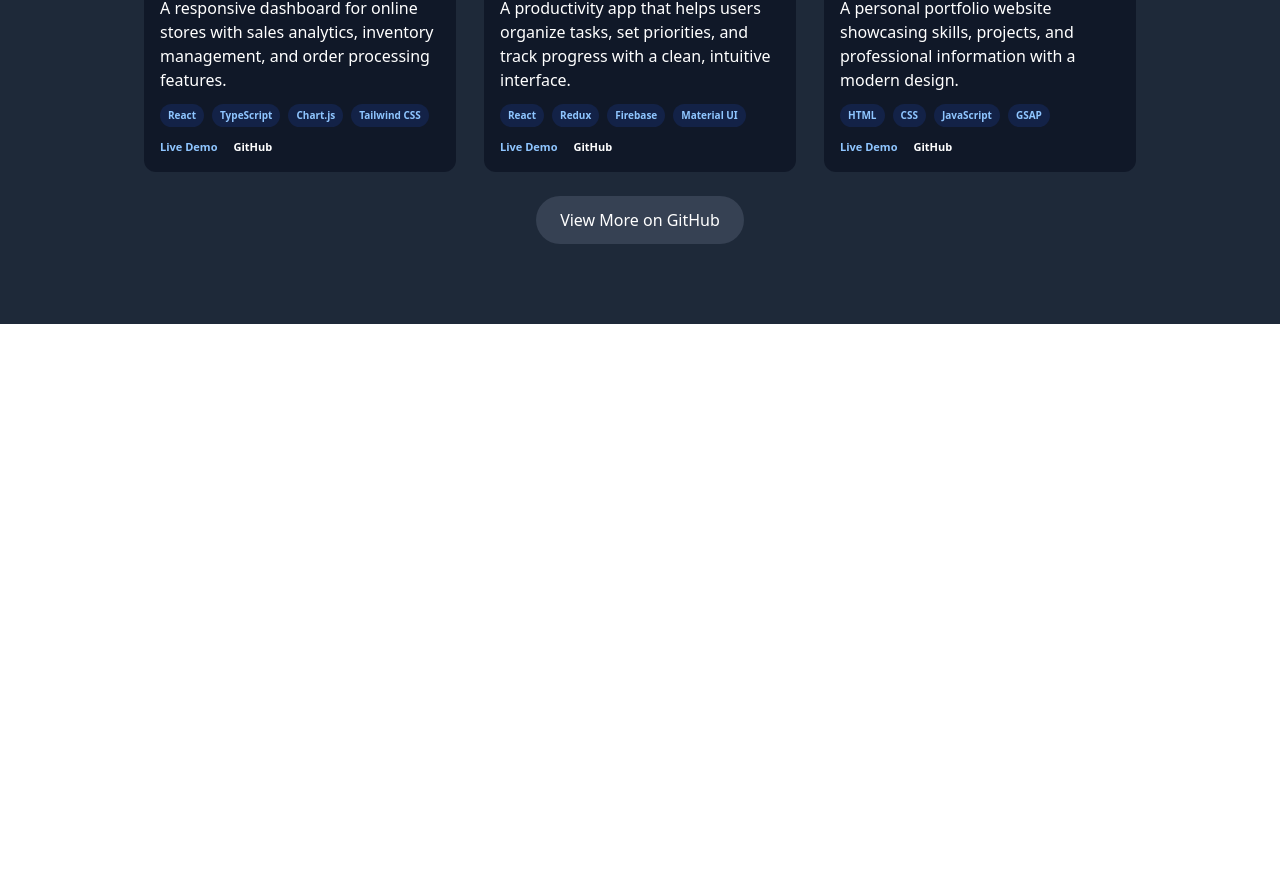
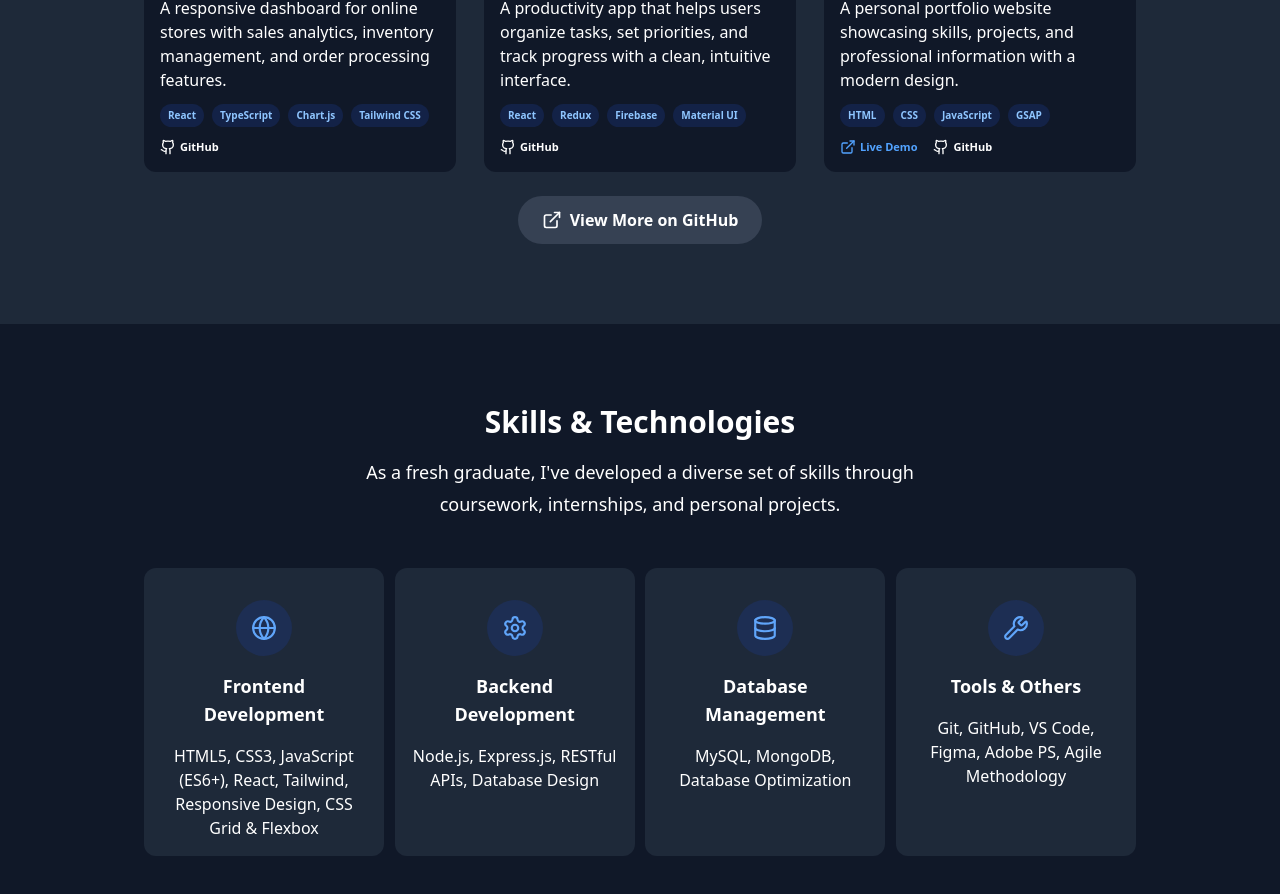
Before and after one commit to jobertmampusti/jobertmampusti, a React (Vite) app: page / in a window 1280 px wide. Shown: the part 1712-2606 px from the top of the page. Before the commit the page ends 2036 px from the top, so only its background shows below. Built offline with nearby package versions, Linux system fonts and the light colour scheme.

Commit message:
feat: added Skills section

```diff
--- a/package.json
+++ b/package.json
@@ -12,6 +12,7 @@
   },
   "dependencies": {
     "@tailwindcss/vite": "^4.1.8",
+    "lucide-react": "^0.513.0",
     "react": "^19.1.0",
     "react-dom": "^19.1.0",
     "tailwindcss": "^4.1.8"
--- a/src/App.tsx
+++ b/src/App.tsx
@@ -2,6 +2,7 @@ import Header from './components/Header';
 import Home from './components/Home';
 import About from './components/About';
 import Projects from './components/Projects';
+import Skills from './components/Skills';
 
 function App() {
   return (
@@ -10,6 +11,7 @@ function App() {
       <Home />
       <About />
       <Projects />
+      <Skills />
     </div>
   );
 }
--- a/src/components/About.tsx
+++ b/src/components/About.tsx
@@ -1,18 +1,23 @@
+import { BriefcaseBusiness, GraduationCap } from 'lucide-react';
+
 const experiences = [
   {
     title: 'BS in Information Technology',
     company: 'Polytechnic University of the Philippines, 2023-2025',
     description: 'Degree Awarded with Cum Laude',
+    type: 'education',
   },
   {
     title: 'Frontend Web Developer Intern',
     company: 'Unified Internship Incorporated, 2023',
     description: 'Developed Responsive Web Page Layouts',
+    type: 'work',
   },
   {
     title: 'Diploma in Information Technology',
     company: 'Polytechnic University of the Philippines, 2020-2023',
     description: 'With Hands on Experience in OJT',
+    type: 'education',
   },
 ];
 
@@ -42,7 +47,10 @@ function About() {
           {/* BSIT */}
           {experiences.map((experience) => (
             <article className="mb-10 flex">
-              <div className="mt-1 mr-3 h-8 w-8 rounded-full bg-blue-900/30"></div>
+              <div className="mt-1 mr-3 flex h-8 w-8 items-center justify-center rounded-full bg-blue-900/30">
+                {experience.type === 'education' && <GraduationCap color="#60A5FA" size={20} />}
+                {experience.type === 'work' && <BriefcaseBusiness color="#60A5FA" size={20} />}
+              </div>
               <div>
                 <p className="text-lg font-bold">{experience.title}</p>
                 <div className="text-gray-300">
--- a/src/components/Home.tsx
+++ b/src/components/Home.tsx
@@ -2,7 +2,7 @@ function Home() {
   return (
     <section className="flex flex-col py-30 text-center text-white">
       <h1 className="text-5xl/16 font-bold">
-        Hi, I'm Jobert<br></br> A Web Developer
+        Hi, I'm Jobert!<br></br> A Web Developer
       </h1>
       <div className="mt-3 text-xl/8">
         <p>I craft responsive websites where technology meets creativity.</p>
--- a/src/components/Projects.tsx
+++ b/src/components/Projects.tsx
@@ -1,18 +1,25 @@
+import { ExternalLink } from 'lucide-react';
+import { Github } from 'lucide-react';
+
 const projects = [
   {
     title: 'E-commerce Dashboard',
     info: 'A responsive dashboard for online stores with sales analytics, inventory management, and order processing features.',
     stacks: ['React', 'TypeScript', 'Chart.js', 'Tailwind CSS'],
+    repo: 'https://github.com/jobertmampusti/portfolio',
   },
   {
     title: 'Task Management App',
     info: 'A productivity app that helps users organize tasks, set priorities, and track progress with a clean, intuitive interface.',
     stacks: ['React', 'Redux', 'Firebase', 'Material UI'],
+    repo: 'https://github.com/jobertmampusti/portfolio',
   },
   {
     title: 'Portfolio Website',
     info: 'A personal portfolio website showcasing skills, projects, and professional information with a modern design.',
     stacks: ['HTML', 'CSS', 'JavaScript', 'GSAP'],
+    link: 'https://portfolio-six-khaki-16.vercel.app',
+    repo: 'https://github.com/jobertmampusti/portfolio',
   },
 ];
 
@@ -39,20 +46,30 @@ function Projects() {
                 ))}
               </div>
               <div className="mt-3 flex text-[11px] font-bold">
-                <a href="" className="mr-4 text-blue-300 hover:underline">
-                  <p>Live Demo</p>
-                </a>
-                <a href="" className="hover:underline">
-                  <p>GitHub</p>
-                </a>
+                {project.link && (
+                  <a href={project.link} className="mr-4 flex items-center text-blue-400 hover:text-blue-300">
+                    <ExternalLink size={16} className="mr-1" />
+                    <p>Live Demo</p>
+                  </a>
+                )}
+                {project.repo && (
+                  <a href={project.repo} className="flex items-center hover:text-gray-300">
+                    <Github size={16} className="mr-1" />
+                    <p>GitHub</p>
+                  </a>
+                )}
               </div>
             </div>
           </article>
         ))}
       </div>
-      <button className="mt-6 cursor-pointer rounded-full bg-gray-700 px-6 py-3 hover:bg-gray-600">
-        View More on GitHub
-      </button>
+      <a
+        href="https://github.com/jobertmampusti"
+        className="mt-6 flex items-center rounded-full bg-gray-700 px-6 py-3 font-bold hover:bg-gray-600"
+      >
+        <ExternalLink size={20} />
+        <p className="ml-2">View More on GitHub</p>
+      </a>
     </section>
   );
 }
--- /dev/null
+++ b/src/components/Skills.tsx
@@ -0,0 +1,50 @@
+import { Settings, Globe, Database, Wrench } from 'lucide-react';
+
+const skills = [
+  {
+    title: 'Frontend Development',
+    stacks: 'HTML5, CSS3, JavaScript (ES6+), React, Tailwind, Responsive Design, CSS Grid & Flexbox',
+  },
+  {
+    title: 'Backend Development',
+    stacks: 'Node.js, Express.js, RESTful APIs, Database Design',
+  },
+  {
+    title: 'Database Management',
+    stacks: 'MySQL, MongoDB, Database Optimization',
+  },
+  {
+    title: 'Tools & Others',
+    stacks: 'Git, GitHub, VS Code, Figma, Adobe PS, Agile Methodology',
+  },
+];
+
+function Skills() {
+  return (
+    <section className="flex flex-col items-center py-20 text-white">
+      <div className="text-center">
+        <h1 className="text-3xl font-bold">Skills & Technologies</h1>
+        <h2 className="mt-4 w-140 text-lg/8">
+          As a fresh graduate, I've developed a diverse set of skills through coursework, internships, and personal
+          projects.
+        </h2>
+      </div>
+      <div className="mt-12 flex w-full justify-between px-36">
+        {skills.map((skill) => (
+          <article className="flex w-60 flex-col items-center rounded-xl bg-gray-800 p-4 text-center">
+            <div className="my-4 flex h-14 w-14 items-center justify-center rounded-full bg-blue-900/30">
+              {skill.title === 'Frontend Development' && <Globe color="#60A5FA" size={26} />}
+              {skill.title === 'Backend Development' && <Settings color="#60A5FA" size={26} />}
+              {skill.title === 'Database Management' && <Database color="#60A5FA" size={26} />}
+              {skill.title === 'Tools & Others' && <Wrench color="#60A5FA" size={26} />}
+            </div>
+            <h1 className="mb-4 w-40 text-lg font-bold">{skill.title}</h1>
+            <p>{skill.stacks}</p>
+          </article>
+        ))}
+      </div>
+    </section>
+  );
+}
+
+export default Skills;
```
Also changed, not shown: 1 other file (tests, documents, lock files or other folders).
